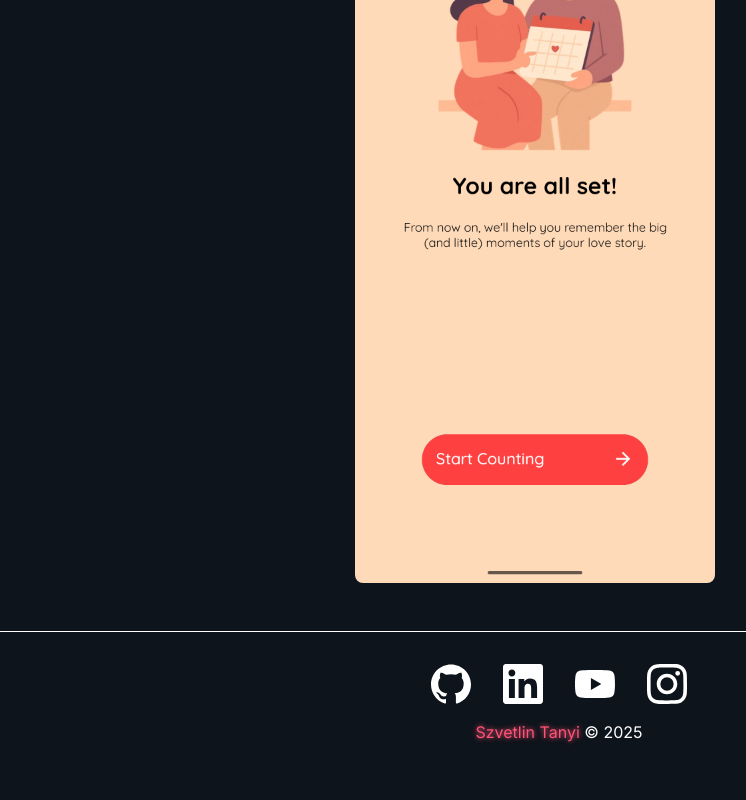
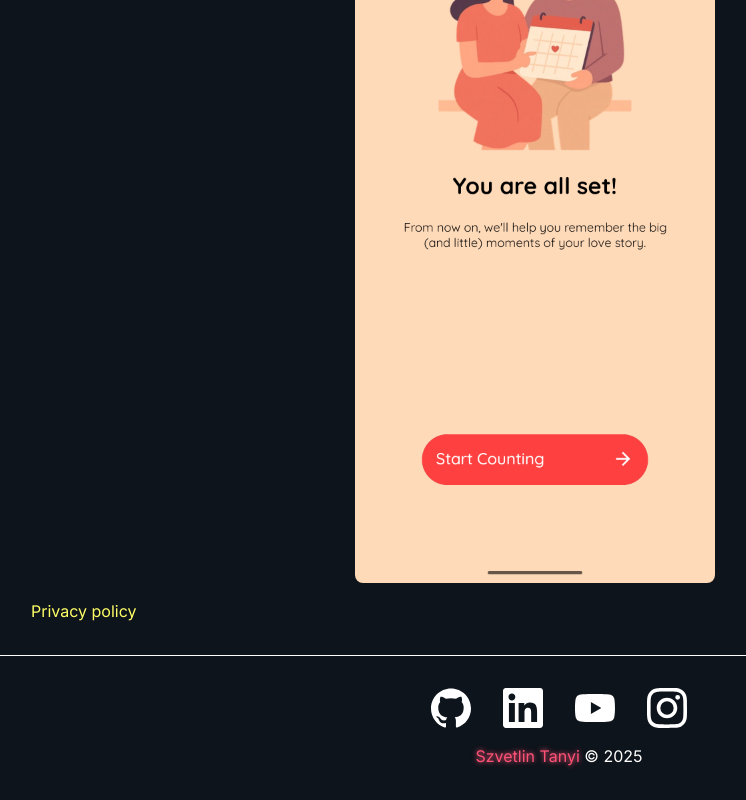
Before and after one commit to tsvetlin/svetlin-website-next, a Next.js app: page /together in a window 1280 px wide. Shown: the part 9243-10043 px from the top of the page, without its empty margins (81-827 px from the left). Before the commit the page ends 10019 px from the top, so only its background shows below. Built offline with nearby package versions, Linux system fonts and the light colour scheme.

Commit message:
privacy policy link

```diff
--- a/app/together/page.tsx
+++ b/app/together/page.tsx
@@ -1,5 +1,5 @@
 import Image from 'next/image';
-
+import Link from 'next/link';
 import PageLayout from '../ui/PageLayout';
 import BackToProcjectsButton from '../ui/BackToProcjectsButton';
 
@@ -202,6 +202,9 @@ export default function Page() {
             </div>
           ))}
         </div>
+        <Link href="/together/privacy-policy">
+          <span className="text-tertiary">Privacy policy</span>
+        </Link>
       </div>
     </PageLayout>
   );
```
